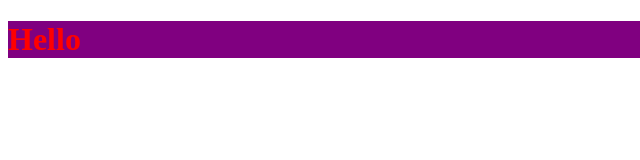
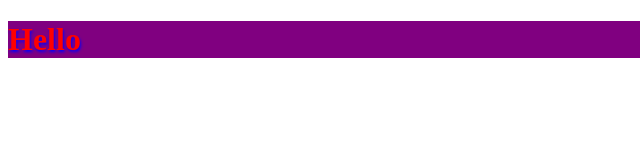
Before and after one commit to Povelitelx/first_github, a plain HTML site: page index.html in a window 1280 px wide. Shown: the full height of the page, 0-640 px from the left. Drawn offline with Linux system fonts and the light colour scheme.

Commit message:
new shadow

```diff
--- a/style.css
+++ b/style.css
@@ -1,4 +1,5 @@
 h1{
     color: red;
     background: purple;
+    text-shadow: 1px 2px 3px blue;
 }
```
